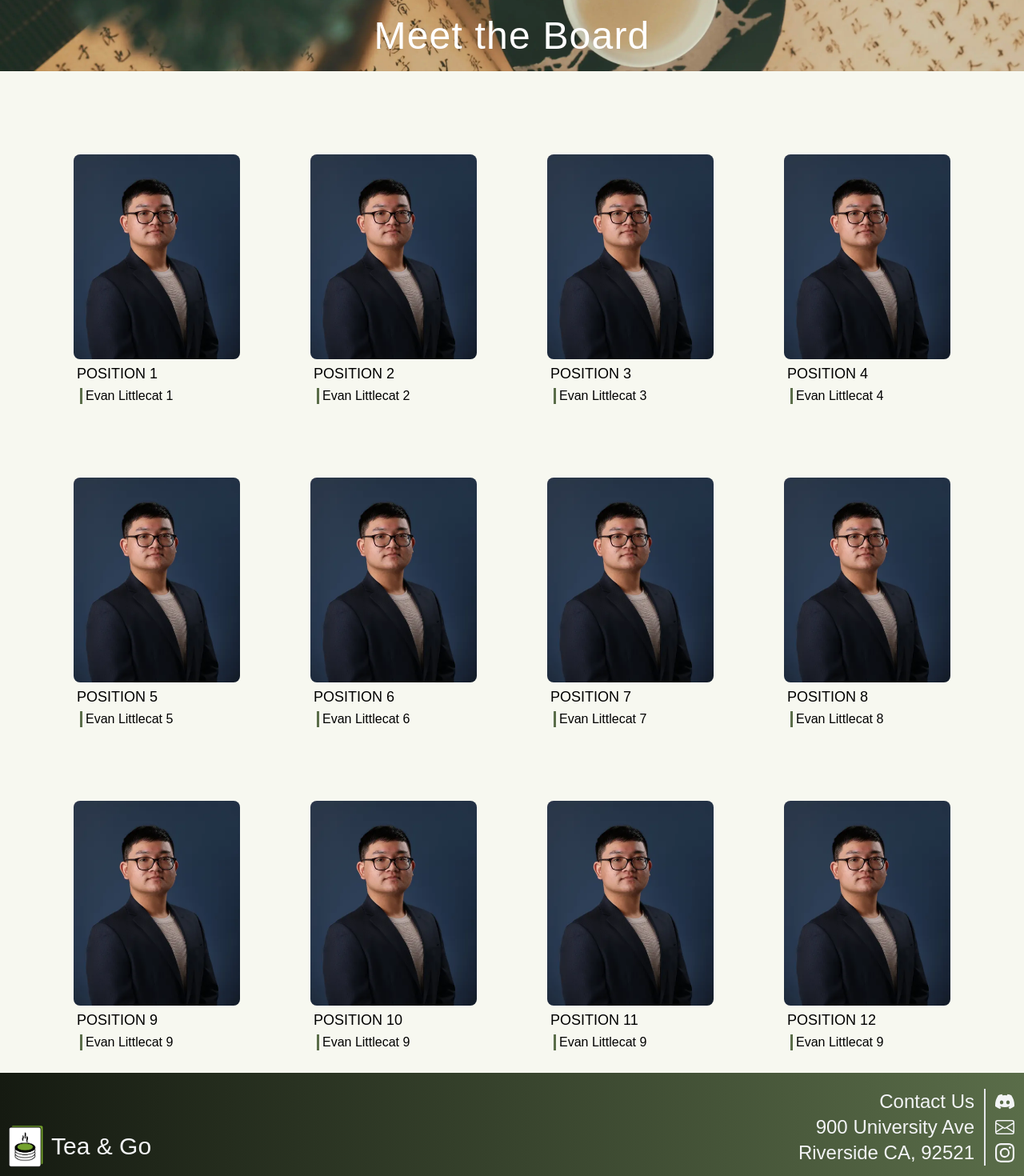
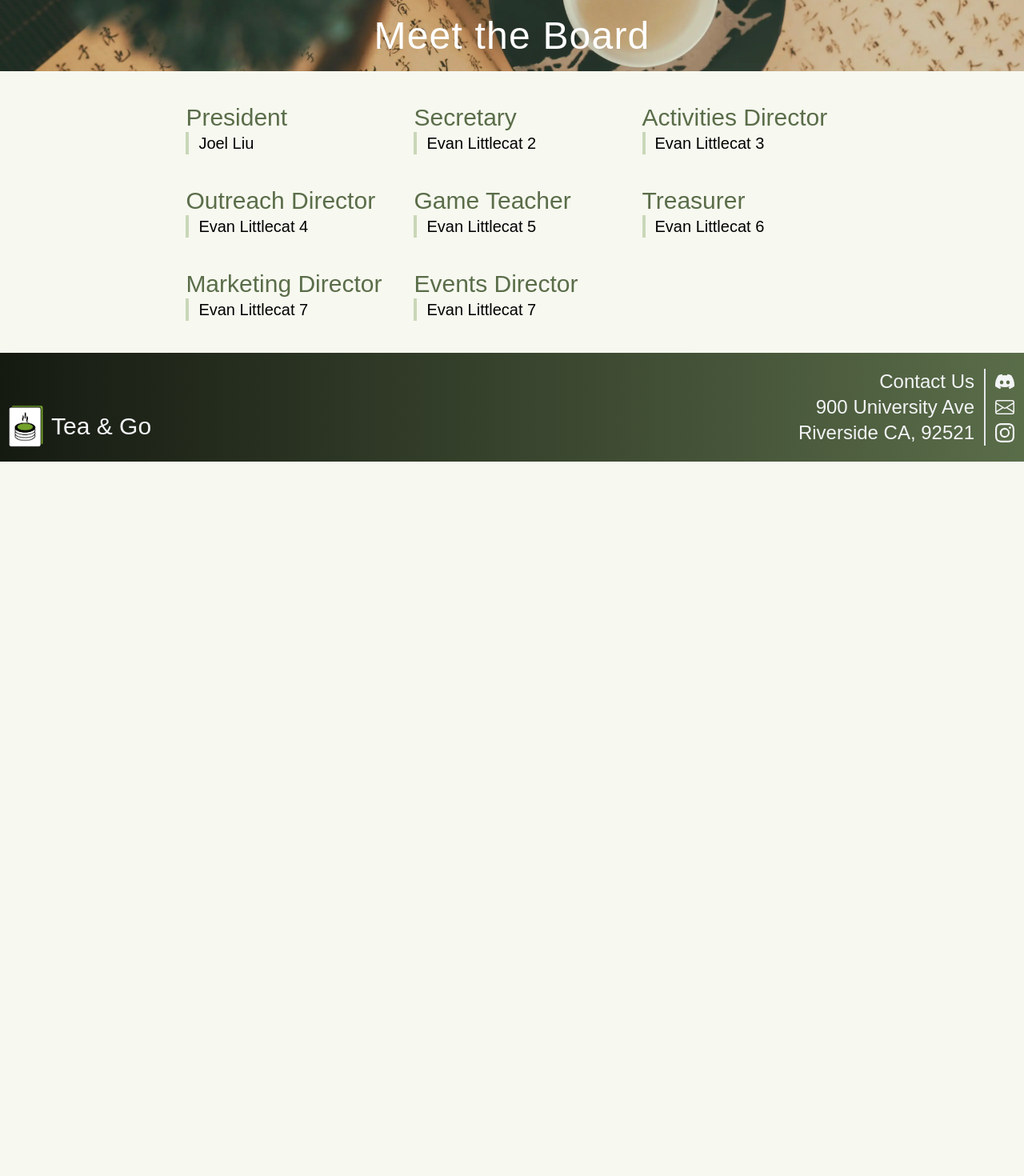
Before and after one commit to acm-ucr/tag-website, a Next.js app: page /board in a window 1280 px wide. Shown: the part 240-1710 px from the top of the page at 80% size. After the commit the page ends 817 px from the top, so only its background shows below. Built offline with nearby package versions, Linux system fonts and the light colour scheme; a web font is replaced by a local one.

Commit message:
layout and board page fix

```diff
--- a/src/app/board/page.js
+++ b/src/app/board/page.js
@@ -3,7 +3,7 @@ import Board from "@/components/board/Board.jsx";
 
 const Page = () => {
   return (
-    <div className="justify-center flex flex-col gap-20">
+    <div className="flex flex-col items-center h-full">
       <Header text={"Meet the Board"} />
       <Board />
     </div>
--- a/src/app/layout.js
+++ b/src/app/layout.js
@@ -21,7 +21,7 @@ export default function RootLayout({ children }) {
   return (
     <html lang="en">
       <body
-        className={`${IMfell.className} h-screen bg-tag-tan-100 overflow-x-hidden`}
+        className={`${IMfell.className} min-h-screen flex flex-col bg-tag-tan-100 overflow-x-hidden`}
       >
         <Navbar />
         <div className="flex-grow">{children}</div>
--- a/src/components/board/Board.jsx
+++ b/src/components/board/Board.jsx
@@ -4,8 +4,8 @@ import Card from "./Card";
 
 const Board = () => {
   return (
-    <div className="flex justify-center w-[90%] mx-auto">
-      <div className="gap-10 items-center justify-center lg:grid-cols-4 md:grid-cols-2 sm:grid-cols-1 grid">
+    <div className="flex justify-center w-[90%] mx-auto my-10">
+      <div className="grid grid-cols-1 md:grid-cols-2 lg:grid-cols-3 gap-10">
         {BOARD.map((member, index) => (
           <Card key={index} name={member.name} position={member.position} />
         ))}
--- a/src/components/board/Card.jsx
+++ b/src/components/board/Card.jsx
@@ -1,19 +1,23 @@
-import Image from "next/image";
-import Rong from "@/public/board/Rong.webp";
+// import Image from "next/image";
+// import Rong from "@/public/board/Rong.webp";
 
 const Card = ({ name, position }) => {
   return (
-    <div className="flex flex-col items-start p-6">
-      <div className="bg-gray-300 h-64 w-52 rounded-lg overflow-hidden">
-        <Image src={Rong} alt="Rong" />
-      </div>
-      <div className="ml-1 mt-1">
-        <p className="text-lg">{position}</p>
-        <div className="flex flex-row justify-center items-center">
-          <div className="h-5 w-[3px] bg-tag-green-200 m-1" />
-          <p>{name}</p>
-        </div>
-      </div>
+    // <div className="flex flex-col items-start p-6">
+    //   <div className="bg-gray-300 h-64 w-52 rounded-lg overflow-hidden">
+    //     <Image src={Rong} alt="Rong" />
+    //   </div>
+    //   <div className="ml-1 mt-1">
+    //     <p className="text-lg">{position}</p>
+    //     <div className="flex flex-row justify-center items-center">
+    //       <div className="h-5 w-[3px] bg-tag-green-200 m-1" />
+    //       <p>{name}</p>
+    //     </div>
+    //   </div>
+    // </div>
+    <div className="">
+      <p className="text-tag-green-200 text-3xl">{position}</p>
+      <p className="border-l-4 border-tag-green-100 text-xl pl-3">{name}</p>
     </div>
   );
 };
--- a/src/data/board.js
+++ b/src/data/board.js
@@ -1,62 +1,42 @@
 export const BOARD = [
   {
-    name: "Evan Littlecat 1",
-    position: "POSITION 1",
+    name: "Joel Liu",
+    position: "President",
     image: "Rong.webp",
   },
   {
     name: "Evan Littlecat 2",
-    position: "POSITION 2",
+    position: "Secretary",
     image: "Rong.webp",
   },
   {
     name: "Evan Littlecat 3",
-    position: "POSITION 3",
+    position: "Activities Director",
     image: "Rong.webp",
   },
   {
     name: "Evan Littlecat 4",
-    position: "POSITION 4",
+    position: "Outreach Director",
     image: "Rong.webp",
   },
   {
     name: "Evan Littlecat 5",
-    position: "POSITION 5",
+    position: "Game Teacher",
     image: "Rong.webp",
   },
   {
     name: "Evan Littlecat 6",
-    position: "POSITION 6",
+    position: "Treasurer",
     image: "Rong.webp",
   },
   {
     name: "Evan Littlecat 7",
-    position: "POSITION 7",
+    position: "Marketing Director",
     image: "Rong.webp",
   },
   {
-    name: "Evan Littlecat 8",
-    position: "POSITION 8",
-    image: "Rong.webp",
-  },
-  {
-    name: "Evan Littlecat 9",
-    position: "POSITION 9",
-    image: "Rong.webp",
-  },
-  {
-    name: "Evan Littlecat 9",
-    position: "POSITION 10",
-    image: "Rong.webp",
-  },
-  {
-    name: "Evan Littlecat 9",
-    position: "POSITION 11",
-    image: "Rong.webp",
-  },
-  {
-    name: "Evan Littlecat 9",
-    position: "POSITION 12",
+    name: "Evan Littlecat 7",
+    position: "Events Director",
     image: "Rong.webp",
   },
 ];
```
